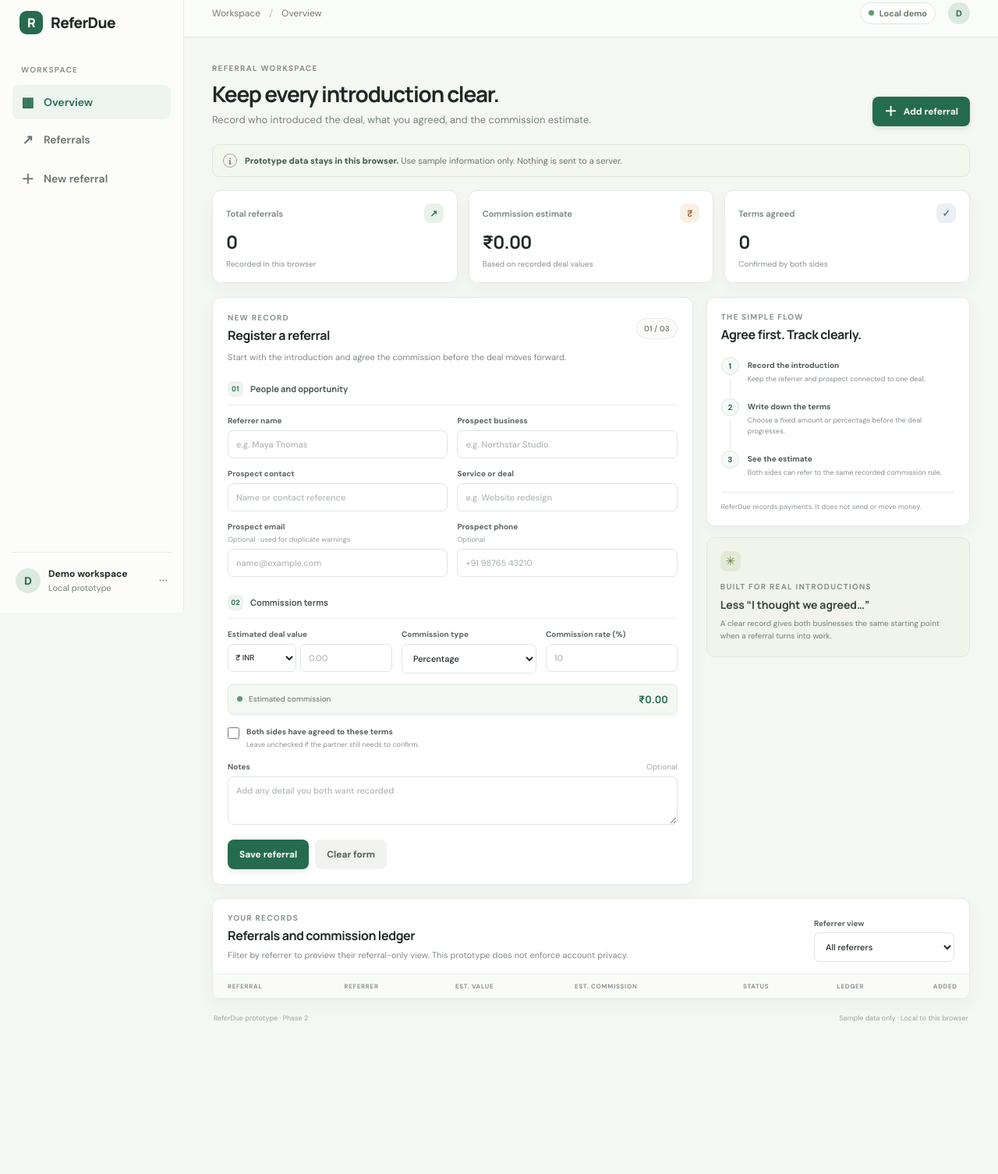
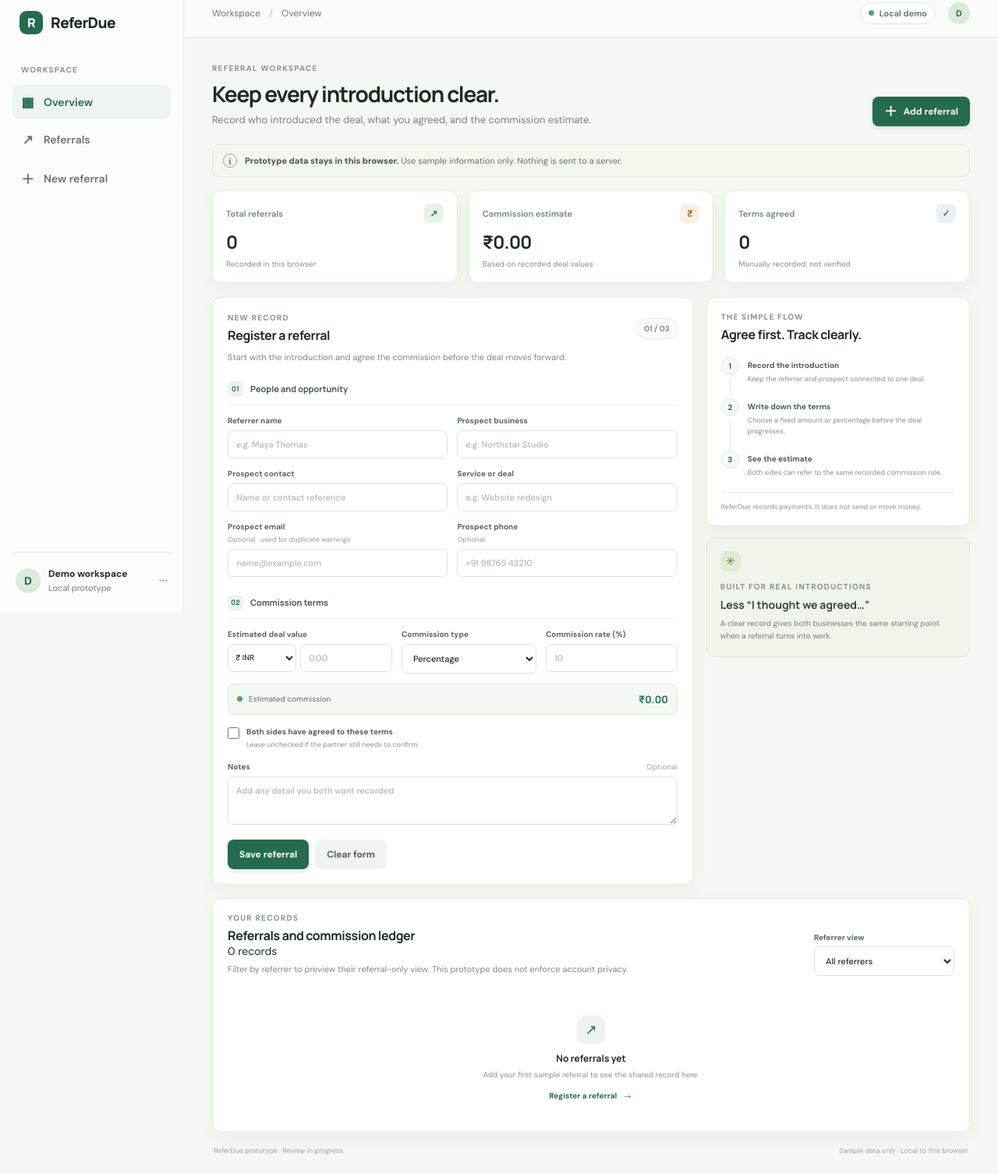
Before and after one commit to srivishwa224-max/Mr-Vishwa, a website with bundled scripts: page projects/referdue/index.html in a window 1280 px wide. Shown: the part 14-1520 px from the top of the page at 78% size. Before the commit the page ends 1368 px from the top, so only its background shows below. Built offline with nearby package versions, Linux system fonts and the light colour scheme.

Commit message:
ReferDue phase 3: fix reviewed prototype defects and add regressions

```diff
--- a/projects/referdue/index.html
+++ b/projects/referdue/index.html
@@ -47,6 +47,7 @@
             <p><strong>Prototype data stays in this browser.</strong> Use sample information only. Nothing is sent to a server.</p>
           </div>
 
+          <p id="storage-error" class="form-error" role="alert" hidden></p>
           <section class="stat-grid" aria-label="Referral summary">
             <article class="stat-card">
               <div class="stat-top"><span>Total referrals</span><span class="stat-icon green">↗</span></div>
@@ -58,7 +59,7 @@
             </article>
             <article class="stat-card">
               <div class="stat-top"><span>Terms agreed</span><span class="stat-icon blue">✓</span></div>
-              <strong id="stat-agreed">0</strong><small>Confirmed by both sides</small>
+              <strong id="stat-agreed">0</strong><small>Manually recorded; not verified</small>
             </article>
           </section>
 
@@ -123,7 +124,7 @@
           </section>
 
           <section class="panel referrals-panel" id="referrals">
-            <div class="panel-heading referrals-heading"><div><p class="eyebrow">YOUR RECORDS</p><h2>Referrals and commission ledger</h2><p class="panel-intro">Filter by referrer to preview their referral-only view. This prototype does not enforce account privacy.</p></div><label class="referrer-filter">Referrer view<select id="referrer-filter"><option value="">All referrers</option></select></label></div>
+            <div class="panel-heading referrals-heading"><div><p class="eyebrow">YOUR RECORDS</p><h2>Referrals and commission ledger</h2><span id="record-count">0 records</span><p class="panel-intro">Filter by referrer to preview their referral-only view. This prototype does not enforce account privacy.</p></div><label class="referrer-filter">Referrer view<select id="referrer-filter"><option value="">All referrers</option></select></label></div>
             <div class="table-wrap">
               <table>
                 <thead><tr><th>REFERRAL</th><th>REFERRER</th><th>EST. VALUE</th><th>EST. COMMISSION</th><th>STATUS</th><th>LEDGER</th><th>ADDED</th><th>ACTIONS</th></tr></thead>
@@ -133,7 +134,7 @@
             </div>
           </section>
 
-          <footer class="footer"><span>ReferDue prototype · Phase 2</span><span>Sample data only · Local to this browser</span></footer>
+          <footer class="footer"><span>ReferDue prototype · Review in progress</span><span>Sample data only · Local to this browser</span></footer>
         </div>
       </main>
     </div>
```
